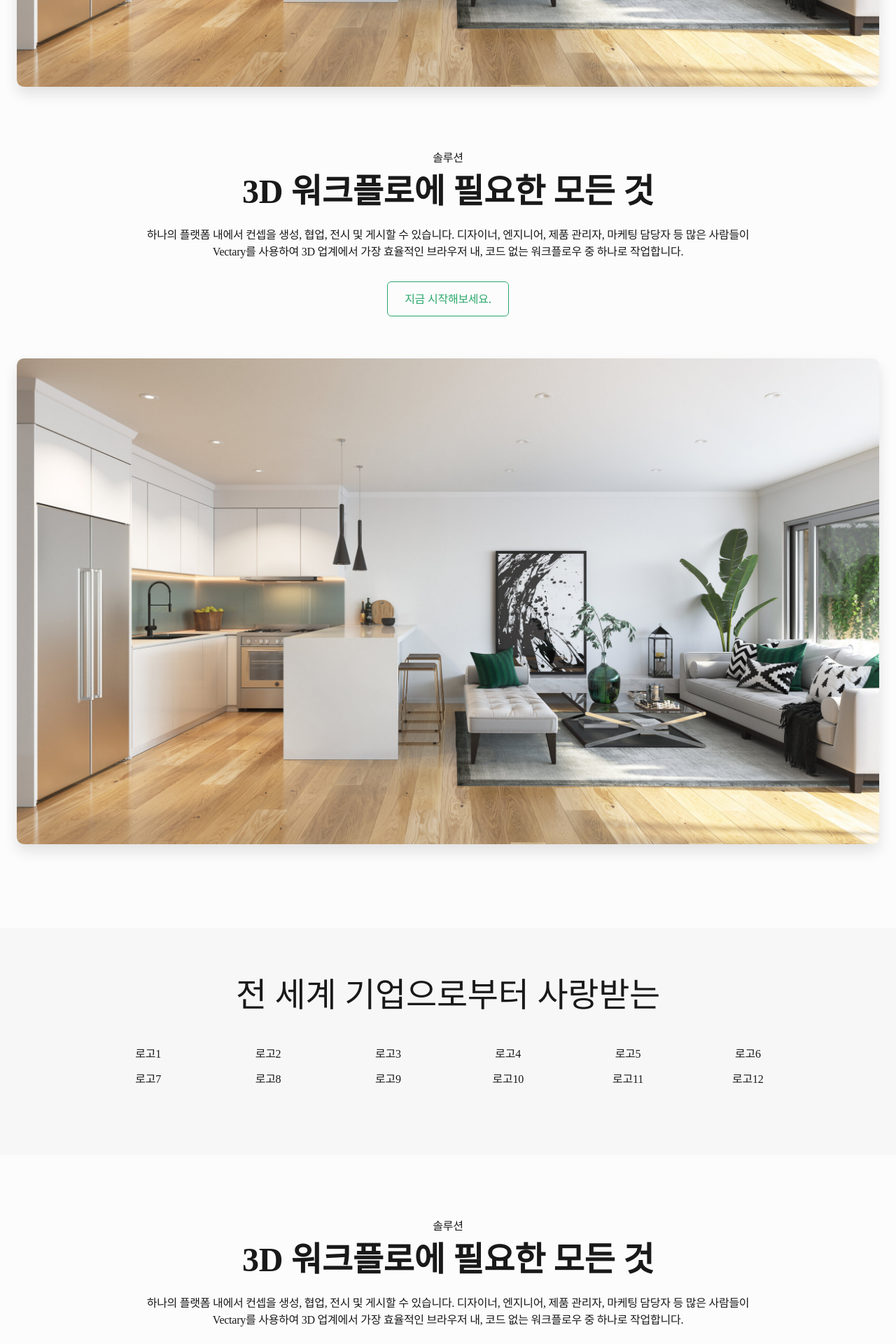
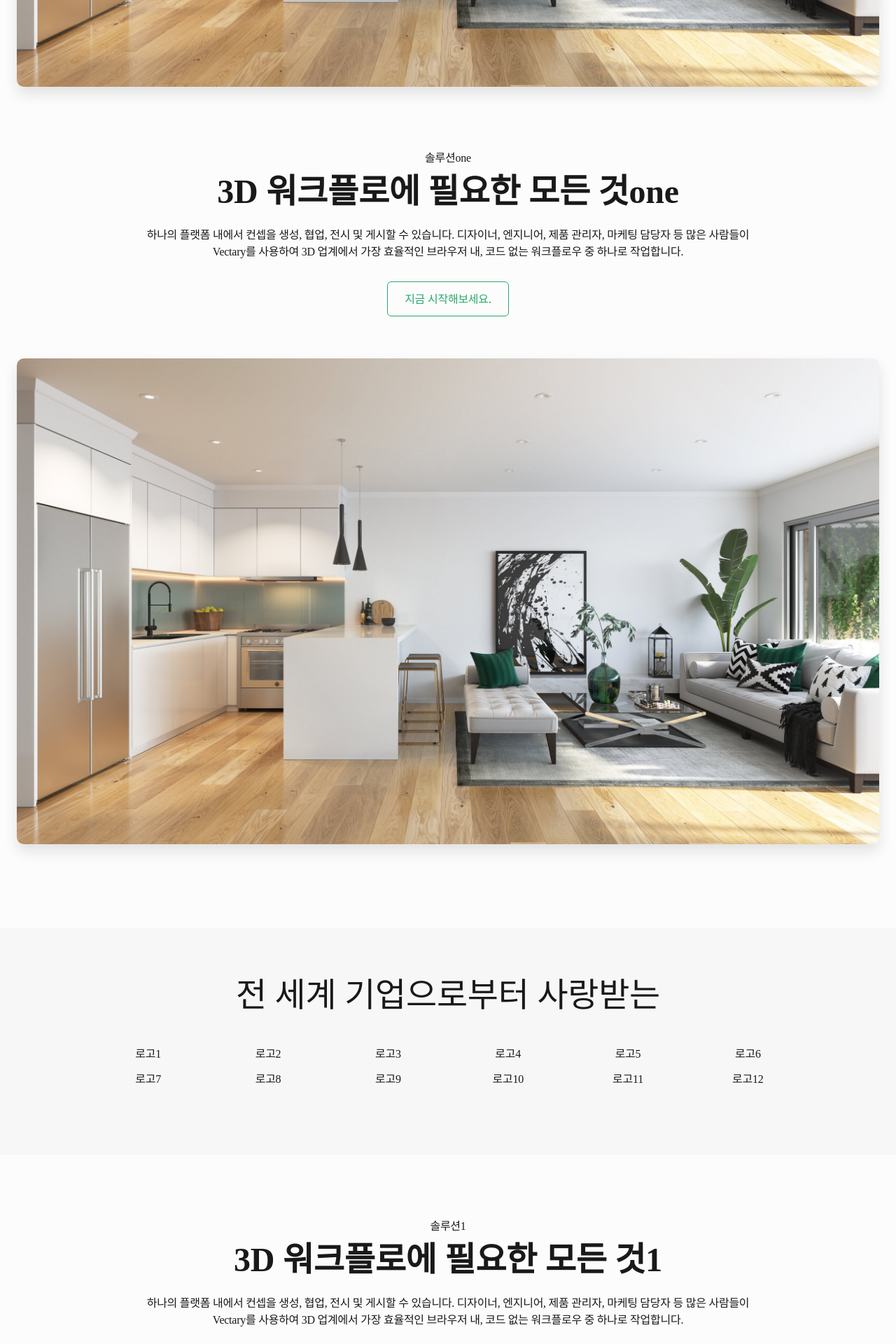
Before and after one commit to sbbc212/Achiple_WEB_Front, a Next.js app: page / in a window 1280 px wide. Shown: the part 1080-3000 px from the top of the page at 70% size. Built offline with nearby package versions, Linux system fonts and the light colour scheme; a web font is replaced by a local one.

Commit message:
Fix: 데이터 타입으로 분기

```diff
--- a/src/app/page.tsx
+++ b/src/app/page.tsx
@@ -10,16 +10,14 @@ export default function Home() {
     <div className="w-full">
       <div className="layout">
         <Page_top_section />
-        <Page_section />
+        <Page_section type="maintop" />
       </div>
       <Full />
       <div className="layout">
-        <Page_section />
-        <Page_section />
-        <Page_section />
+        <Page_section type="topsection" />
         <Textlist />
         <Cardlist />
-        <Page_section />
+        <Page_section type="mainbottom" />
       </div>
       <Full />
       <div className="layout">
--- a/src/components/Section/Page_section.tsx
+++ b/src/components/Section/Page_section.tsx
@@ -1,26 +1,50 @@
 import React from "react";
+
+import { maintext, topsection } from "@/constants/maindata";
 
 import Linebtn from "../Button/Linebtn";
 
-function Page_section() {
+interface datatype {
+  id: string;
+  title: string;
+  content: string;
+  content2: string;
+  img: string;
+}
+function Page_section({ type }: { type: string }) {
+  let content: datatype[] = [];
+  switch (type) {
+    case "topsection":
+      content = topsection;
+      break;
+    case "maintop":
+      content = maintext;
+      break;
+    case "mainbottom":
+      content = maintext;
+      break;
+  }
   return (
     <div className="contant py-[60px]">
-      <div className="section-tit text-center mb-[60px]" style={{ padding: "30px 60px 0 60px" }}>
+      {content.map((item) => (
+        <>
+          <div key={item.id} className="section-tit text-center mb-[60px]" style={{ padding: "30px 60px 0 60px" }}>
             <div className="keyword">
-          <p>솔루션</p>
+              <p>{item.title}</p>
             </div>
             <h3 className="text-[48px] mb-[14px]" style={{ fontWeight: "600" }}>
-          3D 워크플로에 필요한 모든 것
+              {item.content}
             </h3>
             <p className="pb-[30px]" style={{ maxWidth: "900px", margin: "0 auto", wordBreak: "keep-all" }}>
-          하나의 플랫폼 내에서 컨셉을 생성, 협업, 전시 및 게시할 수 있습니다. 디자이너, 엔지니어, 제품 관리자, 마케팅 담당자 등 많은 사람들이 Vectary를 사용하여
-          3D 업계에서 가장 효율적인 브라우저 내, 코드 없는 워크플로우 중 하나로 작업합니다.
+              {item.content2}
             </p>
             <Linebtn />
           </div>
           <div className="card-img-wrap" style={{ width: "100%", height: "auto", borderRadius: "10px", overflow: "hidden" }}>
-        <img src="/img/dummy_img_01.jpg" alt="3D 작업완료 된 이미지" />
+            <img src={item.img} alt="3D 작업완료 된 이미지" />
           </div>
+        </>
+      ))}
     </div>
   );
 }
--- /dev/null
+++ b/src/constants/maindata.ts
@@ -0,0 +1,46 @@
+export const topsection = [
+  {
+    id: "0",
+    title: "솔루션1",
+    content: "3D 워크플로에 필요한 모든 것1",
+    content2:
+      " 하나의 플랫폼 내에서 컨셉을 생성, 협업, 전시 및 게시할 수 있습니다. 디자이너, 엔지니어, 제품 관리자, 마케팅 담당자 등 많은 사람들이 Vectary를 사용하여 3D 업계에서 가장 효율적인 브라우저 내, 코드 없는 워크플로우 중 하나로 작업합니다.",
+    img: "/img/dummy_img_01.jpg",
+  },
+  {
+    id: "1",
+    title: "솔루션2",
+    content: "3D 워크플로에 필요한 모든 것2",
+    content2:
+      " 하나의 플랫폼 내에서 컨셉을 생성, 협업, 전시 및 게시할 수 있습니다. 디자이너, 엔지니어, 제품 관리자, 마케팅 담당자 등 많은 사람들이 Vectary를 사용하여 3D 업계에서 가장 효율적인 브라우저 내, 코드 없는 워크플로우 중 하나로 작업합니다.",
+    img: "/img/dummy_img_01.jpg",
+  },
+  {
+    id: "2",
+    title: "솔루션3",
+    content: "3D 워크플로에 필요한 모든 것3",
+    content2:
+      " 하나의 플랫폼 내에서 컨셉을 생성, 협업, 전시 및 게시할 수 있습니다. 디자이너, 엔지니어, 제품 관리자, 마케팅 담당자 등 많은 사람들이 Vectary를 사용하여 3D 업계에서 가장 효율적인 브라우저 내, 코드 없는 워크플로우 중 하나로 작업합니다.",
+    img: "/img/dummy_img_01.jpg",
+  },
+];
+export const maintext = [
+  {
+    id: "0",
+    title: "솔루션one",
+    content: "3D 워크플로에 필요한 모든 것one",
+    content2:
+      " 하나의 플랫폼 내에서 컨셉을 생성, 협업, 전시 및 게시할 수 있습니다. 디자이너, 엔지니어, 제품 관리자, 마케팅 담당자 등 많은 사람들이 Vectary를 사용하여 3D 업계에서 가장 효율적인 브라우저 내, 코드 없는 워크플로우 중 하나로 작업합니다.",
+    img: "/img/dummy_img_01.jpg",
+  },
+];
+export const mainbottom = [
+  {
+    id: "0",
+    title: "솔루션bottom",
+    content: "3D 워크플로에 필요한 모든 것one",
+    content2:
+      " 하나의 플랫폼 내에서 컨셉을 생성, 협업, 전시 및 게시할 수 있습니다. 디자이너, 엔지니어, 제품 관리자, 마케팅 담당자 등 많은 사람들이 Vectary를 사용하여 3D 업계에서 가장 효율적인 브라우저 내, 코드 없는 워크플로우 중 하나로 작업합니다.",
+    img: "/img/dummy_img_01.jpg",
+  },
+];
```
Lines whose indentation alone changed are shown as unchanged.
